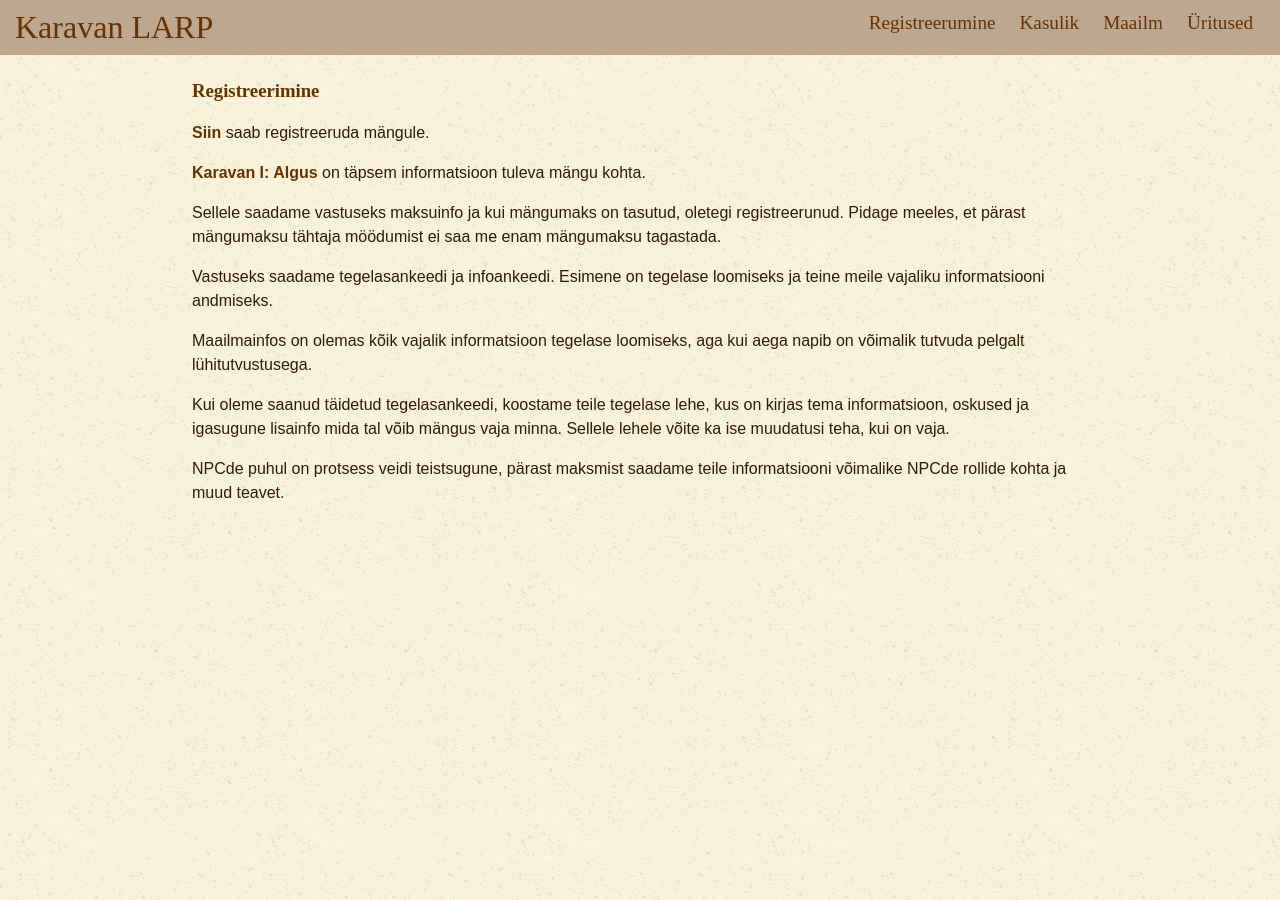
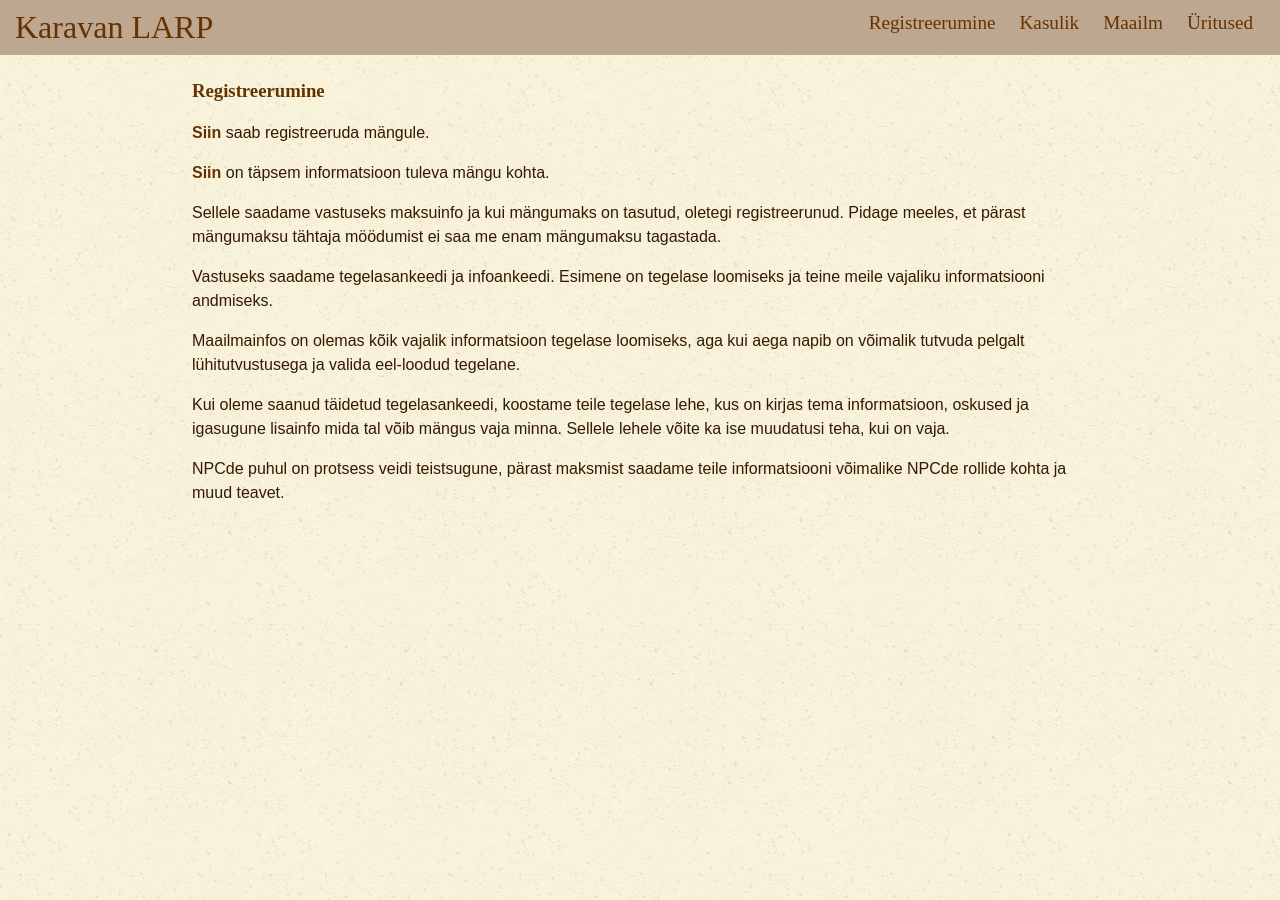
Before and after one commit to karavanlarp/karavanlarp.github.io, a Jekyll site: the page built from est/reg/registration.md, in a window 1280 px wide. Built offline with Jekyll 4.4.1, drawn with Linux system fonts in a browser that asks for light colours; some web fonts are replaced.

Commit message:
est reg tekstiparandus

```diff
--- a/est/reg/registration.md
+++ b/est/reg/registration.md
@@ -2,17 +2,17 @@
 layout: default-est
 title: Karavan LARP
 ---
-### Registreerimine
+### Registreerumine
 
 [Siin](https://docs.google.com/forms/d/e/1FAIpQLSeAbgv7lwfXDTZg79ilzr9viXpaltvDXO7ehVIw7Fk1D1sCRA/viewform) saab registreeruda mängule.
 
-[Karavan I: Algus](/est/events/algus.html) on täpsem informatsioon tuleva mängu kohta.
+[Siin](/est/events/algus.html) on täpsem informatsioon tuleva mängu kohta.
 
 Sellele saadame vastuseks maksuinfo ja kui mängumaks on tasutud, oletegi registreerunud. Pidage meeles, et pärast mängumaksu tähtaja möödumist ei saa me enam mängumaksu tagastada.
 
 Vastuseks saadame tegelasankeedi ja infoankeedi. Esimene on tegelase loomiseks ja teine meile vajaliku informatsiooni andmiseks.
 
-Maailmainfos on olemas kõik vajalik informatsioon tegelase loomiseks, aga kui aega napib on võimalik tutvuda pelgalt lühitutvustusega.
+Maailmainfos on olemas kõik vajalik informatsioon tegelase loomiseks, aga kui aega napib on võimalik tutvuda pelgalt lühitutvustusega ja valida eel-loodud tegelane.
 
 Kui oleme saanud täidetud tegelasankeedi, koostame teile tegelase lehe, kus on kirjas tema informatsioon, oskused ja igasugune lisainfo mida tal võib mängus vaja minna. Sellele lehele võite ka ise muudatusi teha, kui on vaja.
 
```
